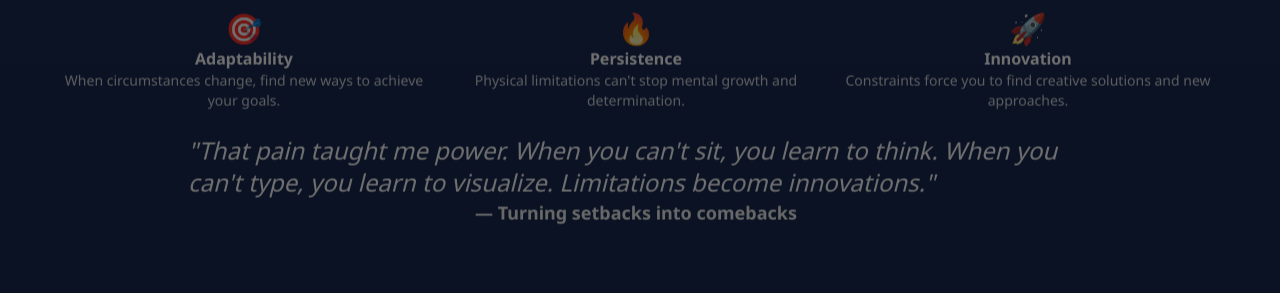
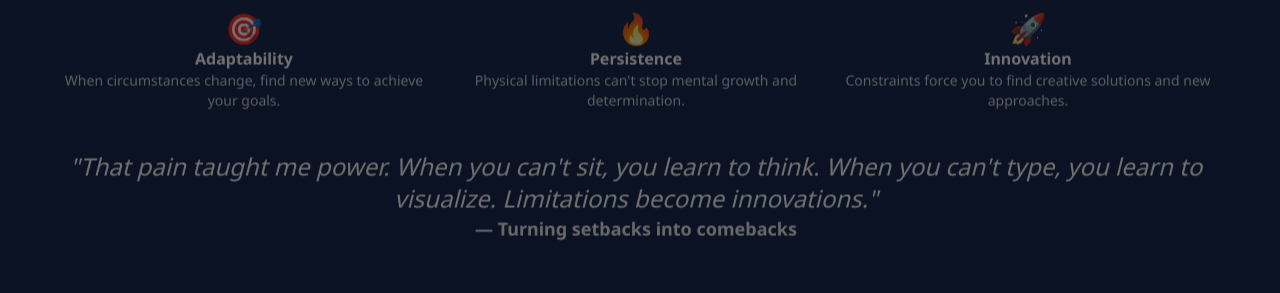
Before and after one commit to CodingRamBharose/codingrambharoseportfolio, a Next.js app: page / in a window 1280 px wide. Shown: the part 4783-5076 px from the top of the page. Built offline with nearby package versions, Linux system fonts and the light colour scheme; no server answers.

Commit message:
improvement in the UI

```diff
--- a/src/sections/Chapter1Section.tsx
+++ b/src/sections/Chapter1Section.tsx
@@ -166,10 +166,10 @@ export default function Chapter1Section() {
         style={{ background: 'linear-gradient(to bottom, rgb(15, 42, 82), rgb(15, 32, 72))' }}
       />
 
-      <div className="relative z-10 max-w-6xl mx-auto">
+      <div className="relative z-10 max-w-6xl mx-auto ">
         <h2
           ref={titleRef}
-          className="font-poppins font-bold text-4xl md:text-5xl text-white mb-8 w-full h-16"
+          className="font-poppins font-bold text-4xl md:text-5xl  text-white !mb-8 md:!mb-0 w-full h-16"
         >
           <span className="gradient-text">Rooted in Discipline</span>
         </h2>
--- a/src/sections/Chapter6Section.tsx
+++ b/src/sections/Chapter6Section.tsx
@@ -255,8 +255,8 @@ export default function Chapter6Section() {
         </div>
 
         {/* Quote */}
-        <div className="flex items-center justify-center flex-col">
-          <blockquote className="text-xl md:text-2xl font-medium text-white italic max-w-4xl mx-auto">
+        <div className="text-center w-full !mt-4">
+          <blockquote className="text-xl md:text-2xl font-medium text-white italic w-full">
             &quot;That pain taught me power. When you can&apos;t sit, you learn to think.
             When you can&apos;t type, you learn to visualize. Limitations become innovations.&quot;
           </blockquote>
```
